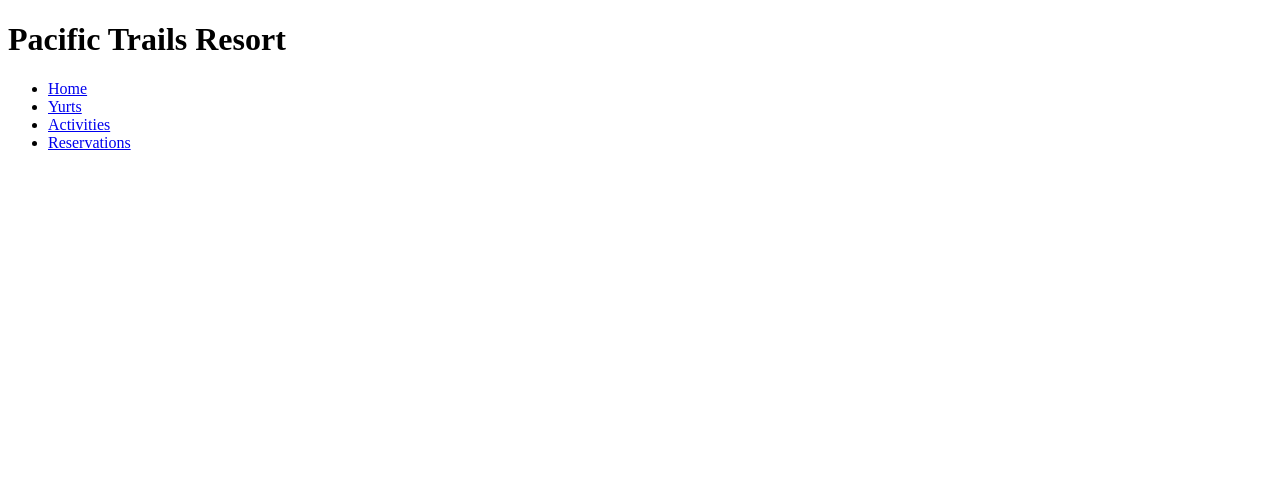
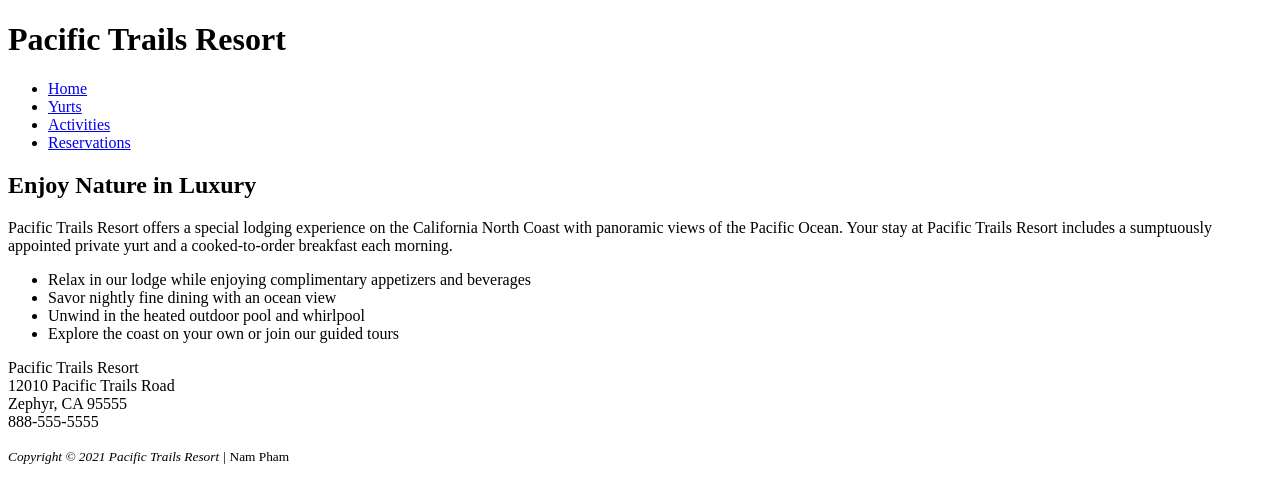
Before and after one commit to nampham5/webd152, a plain HTML site: page chapter2/pacific/index.html in a window 1280 px wide. Drawn offline with Linux system fonts and the light colour scheme.

Commit message:
Made home page

```diff
--- a/chapter2/pacific/index.html
+++ b/chapter2/pacific/index.html
@@ -9,11 +9,36 @@
     <header>
         <h1>Pacific Trails Resort</h1>
     </header>
+    <!-- nav>ul*4>a -->
     <nav><ul>
         <li><a href="index.html">Home</a></li>
         <li><a href="yurts.html">Yurts</a></li>
         <li><a href="activities.html">Activities</a></li>
         <li><a href="reservations.html">Reservations</a></li>
     </ul></nav>
+    <!-- main>h2{}+p{} -->
+    <main>
+        <h2>Enjoy Nature in Luxury</h2>
+        <p>Pacific Trails Resort offers a special lodging experience on the California North Coast with panoramic views of the Pacific Ocean.
+            Your stay at Pacific Trails Resort includes a sumptuously appointed private yurt and a cooked-to-order breakfast each morning.</p>
+    <!-- ul>li*4 -->
+    <ul>
+        <li>Relax in our lodge while enjoying complimentary appetizers and beverages</li>
+        <li>Savor nightly fine dining with an ocean view</li>
+        <li>Unwind in the heated outdoor pool and whirlpool</li>
+        <li>Explore the coast on your own or join our guided tours</li>
+    </ul>
+    <!-- div>p -->
+    <div>
+        <p>Pacific Trails Resort <br>
+        12010 Pacific Trails Road <br>
+    Zephyr, CA 95555 <br>
+    888-555-5555</p>
+    </div>
+    </main>
+    <!-- footer>p*2 -->
+    <footer>
+        <p><small><i>Copyright &copy 2021 Pacific Trails Resort | </i>Nam Pham</small></p>
+    </footer>
 </body>
 </html>
```
